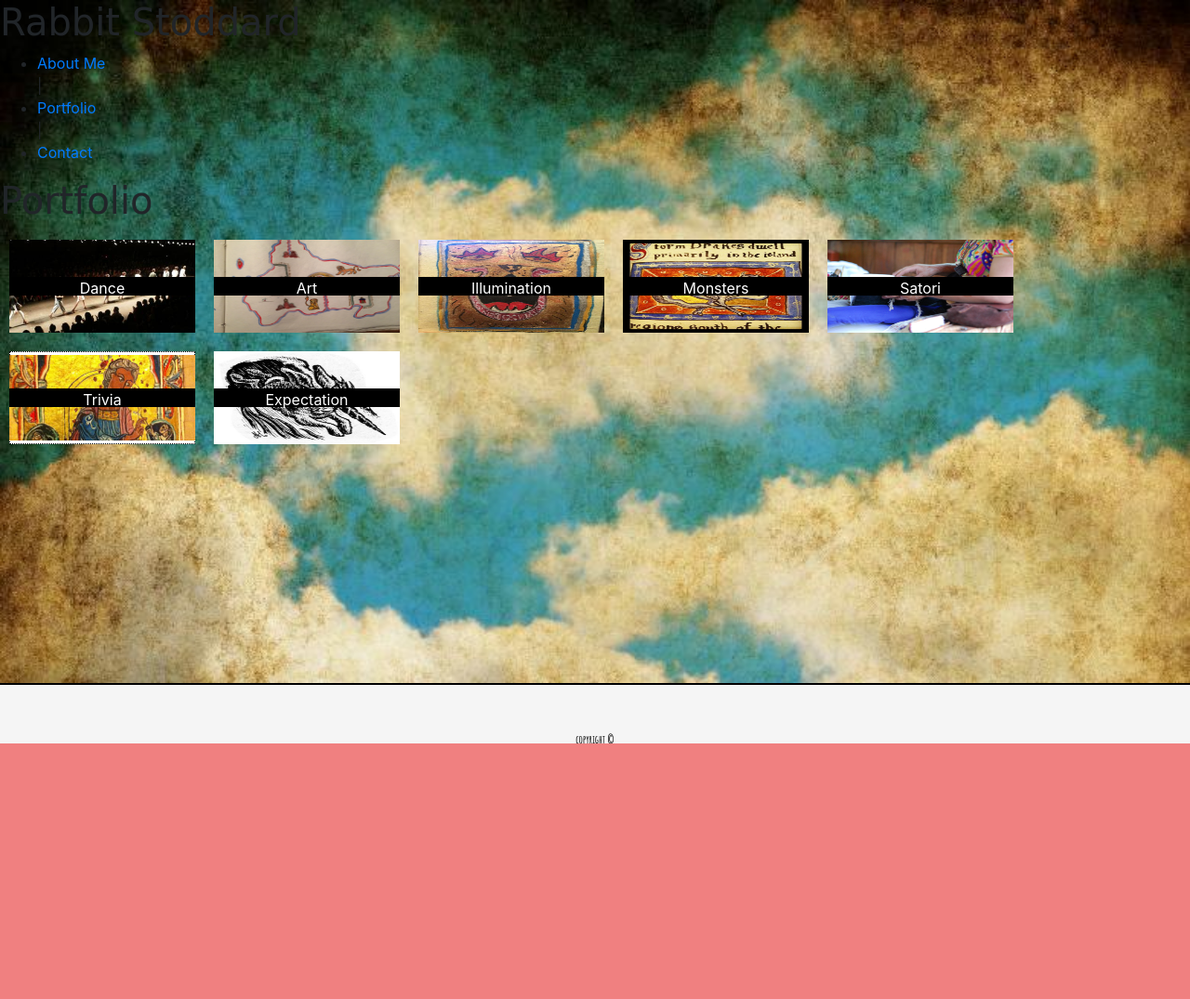
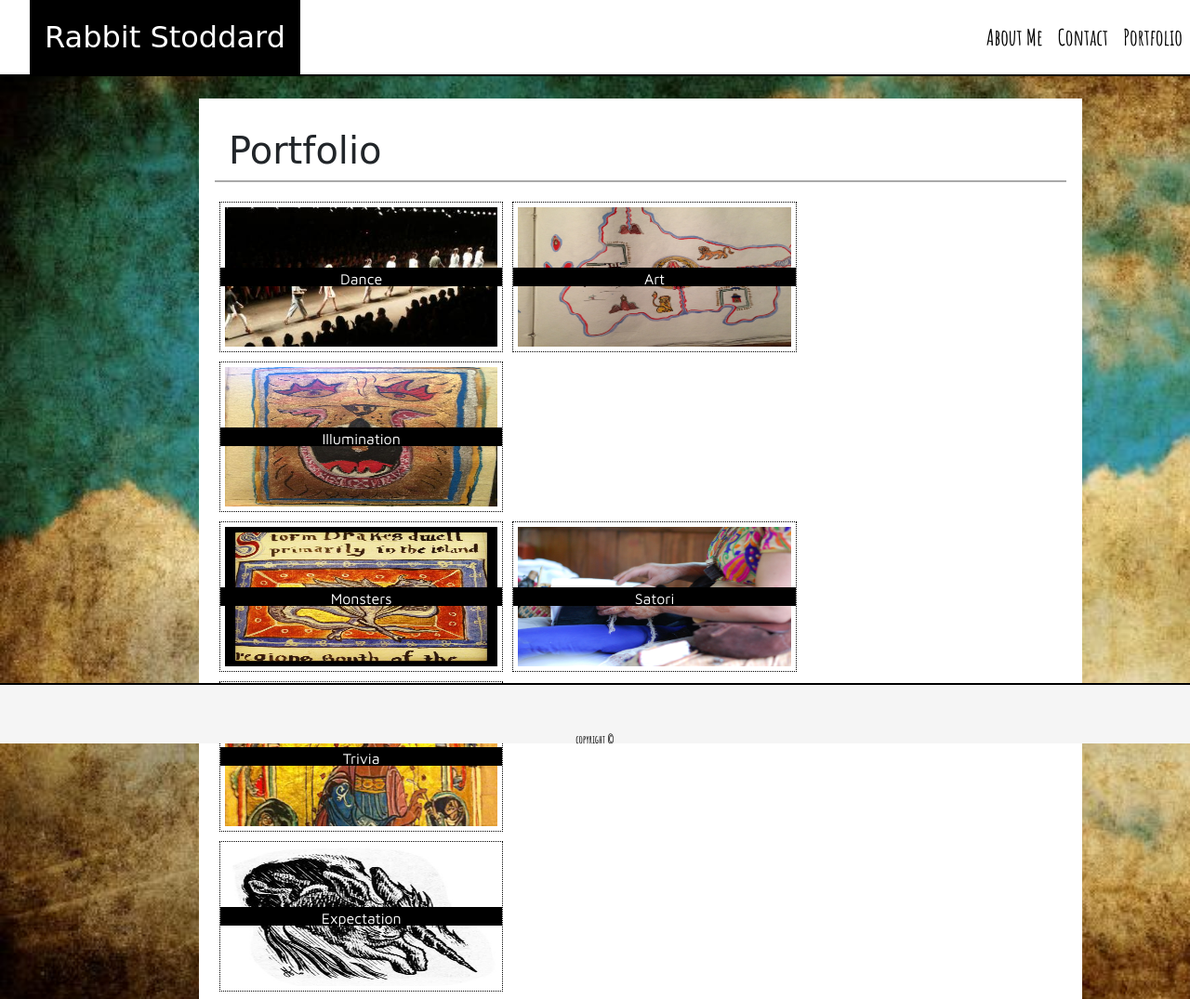
Before and after one commit to Corbineau/Bootstrap-Portfolio, a plain HTML site: page portfolio.html in a window 1280 px wide. Shown: the top 1075 px of the page at 93% size. Before the commit the page ends 800 px from the top, so only its background shows below. Drawn offline with nearby package versions, Linux system fonts and the light colour scheme; a web font is replaced by a local one.

Commit message:
more portfolio futxing

```diff
--- a/assets/css/style.css
+++ b/assets/css/style.css
@@ -30,7 +30,7 @@ h1 {
     text-align: center;
     background-color: black;
     color: white;
-    padding: 1.5rem;
+    padding: 1rem;
     margin: 0rem 2rem;
 }
 
@@ -69,10 +69,6 @@ h1 {
     margin-bottom: 1rem;
 }
 
-#maintext {
-
-}
-
 .foliobox {
     display: flex;
     flex-wrap: wrap;
@@ -84,26 +80,21 @@ display: flex;
 flex-direction: column;
 align-items: center;
 justify-content: center;
-height: 100px;
-width: 200px;
 border: 1px dotted black;
 padding: 5px;
-margin: 10px;
+margin: 5px;
 background-color: #fff;
-z-index: 2;
+z-index: 1.5;
 object-fit: fill;
 position: relative;
 }
 
 .folioimg {
-
-height: 100px;
-width: 200px;
-
+    width: inherit;
 }
 
+
 .foliobanner {
-
 width: inherit;
 color: white;
 background-color: black;
--- a/portfolio.html
+++ b/portfolio.html
@@ -11,62 +11,105 @@
 </head>
 
 <body>
-    <nav>
-        <div class="navset">
-            <div id="name">
-                <h1>Rabbit Stoddard</h1>
-            </div>
-            <div class="navbox">
-                <ul class="navlist">
-                        <li><a href="index.html">About Me</a> </li> |
-                        <li><a href="portfolio.html">Portfolio</a> </li> |
-                        <li><a href="contact.html">Contact</a> </li>
+    <nav class="navbar navbar-expand-md">
+        <h1 class="navbar-brand">Rabbit Stoddard</h1>
+        <button class="navbar-toggler" type="button" data-toggle="collapse" data-target="#navbarNav"
+            aria-controls="navbarNav" aria-expanded="false" aria-label="Toggle navigation">
+            <span class="navbar-toggler-icon"></span>
+        </button>
+        <div class="collapse navbar-collapse justify-content-end" id="navbarNav">
+            <ul class="navbar-nav">
+                <li class="nav-item active">
+                    <a class="nav-link" href="index.html">About Me </a>
+                </li>
+                <li class="nav-item">
+                    <a class="nav-link" href="contact.html">Contact</a>
+                </li>
+                <li class="nav-item">
+                    <a class="nav-link" href="portfolio.html">Portfolio</a>
+                </li>
             </ul>
         </div>
+    </nav>
+    <div class="container">
+        <div class="row">
+            <div class="col-md-2">
             </div>
-    </nav>
-    <div class="wrapper">
-        <div class="another_wrapper">
-            <div class="content">
-                <header>
-                    <h1>Portfolio</h1>
-                </header>
-                <div class="bio foliobox">
-                    <div class="foliocard">
-                        <img class="folioimg" src="./assets/images/city.jpeg" alt="we resolve to dance."/>
+            <div class="col-md-8 col-lg-10" id="content">
+                <div class="row" id="header">
+                    <h1 class="col-md-12">Portfolio</h1>
+                </div>
+                <div class="row">
+                    <div class="col-md-12" id="maintext">
+                        <div class="row">
+                            <div class="col-lg-4 col-md-4 col-sm-2 col-lg-4 col-md-4 col-sm-2 col-xs-1 foliocard">
+                                    <img class="folioimg" src="./assets/images/city.jpeg" alt="we resolve to dance." />
                                     <div class="foliobanner">Dance</div>
                                 </div>
+                                <!--<div class="card bg-dark text-white">
+                                    <img src="./assets/images/city.jpeg" class="card-img" alt="we resolve to dance.">
+                                    <div class="card-img-overlay">
+                                        <p class="card-text text-center align-middle shadow-lg p-3 mb-5">Dance</p>
+                                    </div>
+                                </div>
+                            </div>
+                            <div class="col-md-4">
+                                <div class="card bg-dark text-white">
+                                    <img src="./assets/images/mhingolay.JPG" class="card-img" alt="I made a map once.">
+                                    <div class="card-img-overlay">
+                                        <p class="card-text text-center align-middle shadow-lg p-3 mb-5">Art</p>
+                                    </div>
+                                </div>
+                            </div>
+                            <div class="col-md-4">
+                                <div class="card bg-dark text-white">
+                                    <img src="./assets/images/city.jpeg" class="card-img" alt="we resolve to dance.">
+                                    <div class="card-img-overlay">
+                                        <p class="card-text text-center align-middle shadow-lg p-3 mb-5">Dance</p>
+                                    </div>
+                                </div>
+                            </div>
+                        </div>-->
 
-                    <div class="foliocard">
+
+                        <div class="col-lg-4 col-md-4 col-sm-2 col-xs-1 foliocard">
                             <img class="folioimg" src="./assets/images/mhingolay.JPG" alt="I made a map once." />
                             <div class="foliobanner">Art</div>
                         </div>
 
-                    <div class="foliocard">
+                        <div class="col-lg-4 col-md-4 col-sm-2 col-xs-1 foliocard">
                             <img class="folioimg" src="./assets/images/mor.jpg" alt="gold is pretty." />
                             <div class="foliobanner">Illumination</div>
                         </div>
-
-
-                    <div class="foliocard">
+                    </div>
+                    <div class="row">
+                            <div class="col-lg-4 col-md-4 col-sm-2 col-xs-1 foliocard">
                                     <img class="folioimg" src="./assets/images/stormdrake.jpg" alt="nothing gold can stay" />
                                     <div class="foliobanner">Monsters</div>
                                 </div>
-                    <div class="foliocard">
+                                <div class="col-lg-4 col-md-4 col-sm-2 col-xs-1 foliocard">
                                     <img class="folioimg" src="./assets/images/hands.jpg" alt="it comes from nowhere." />
                                     <div class="foliobanner">Satori</div>
                                 </div>
 
-                    <div class="foliocard">
-                        <img class="folioimg" src="./assets/images/avecynne_banner.jpg" alt="there are random things to learn." />
+                                <div class="col-lg-4 col-md-4 col-sm-2 col-xs-1 foliocard">
+                                    <img class="folioimg" src="./assets/images/avecynne_banner.jpg"
+                                        alt="there are random things to learn." />
                                     <div class="foliobanner">Trivia</div>
                                 </div>
-
-                    <div class="foliocard">
-                        <img class="folioimg" src="./assets/images/almiraj.jpg" alt="it'll all get used in a game." />
+                    </div>
+                    <div class="row">
+                        <div class="col-lg-4 col-md-4 col-sm-2 col-xs-1 foliocard">
+                            <img class="folioimg" src="./assets/images/almiraj.jpg"
+                                alt="it'll all get used in a game." />
                             <div class="foliobanner">Expectation</div>
                         </div>
                     </div>
+                    </div>
+                </div>
+            </div>
+            <div class="col-md-2">
+
             </div>
         </div>
     </div>
```
Also changed, not shown: contact.html (+33 -19 lines), index.html (+7 -11 lines). Lines whose indentation alone changed are shown as unchanged.
